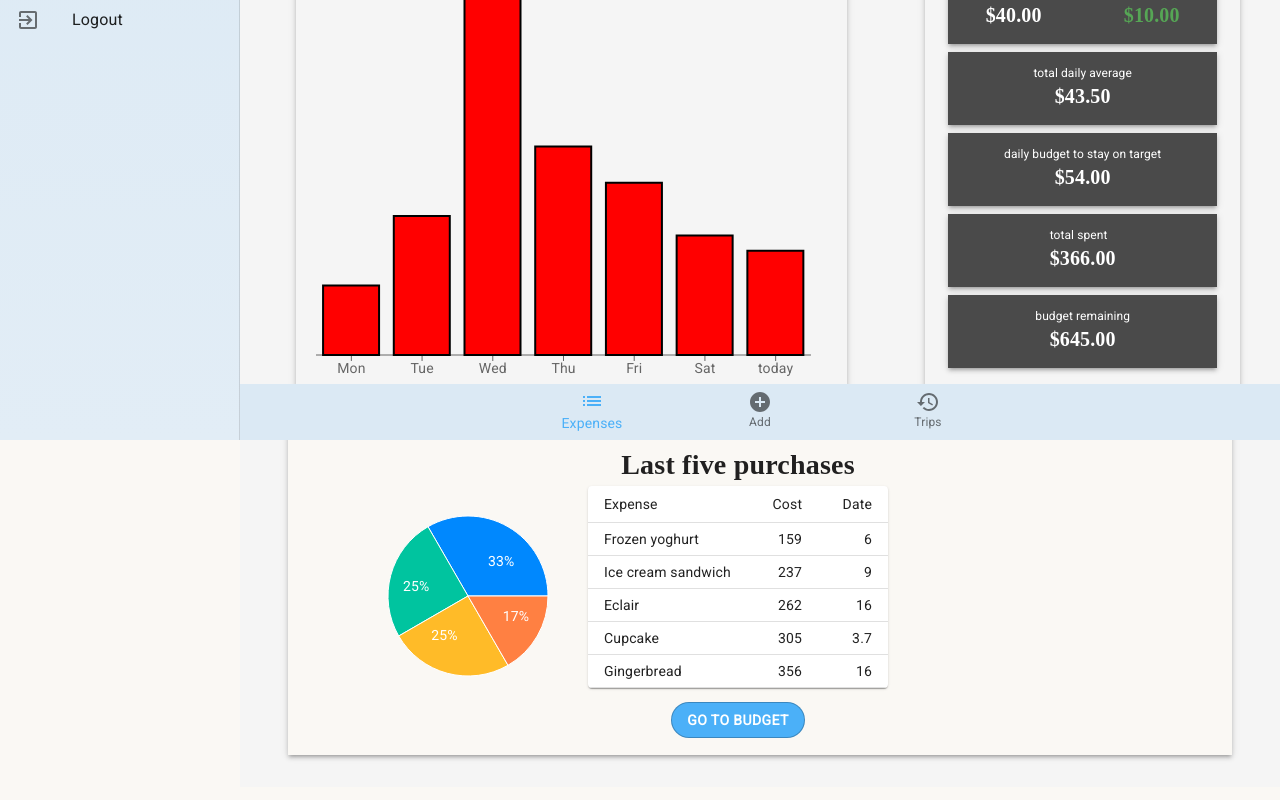
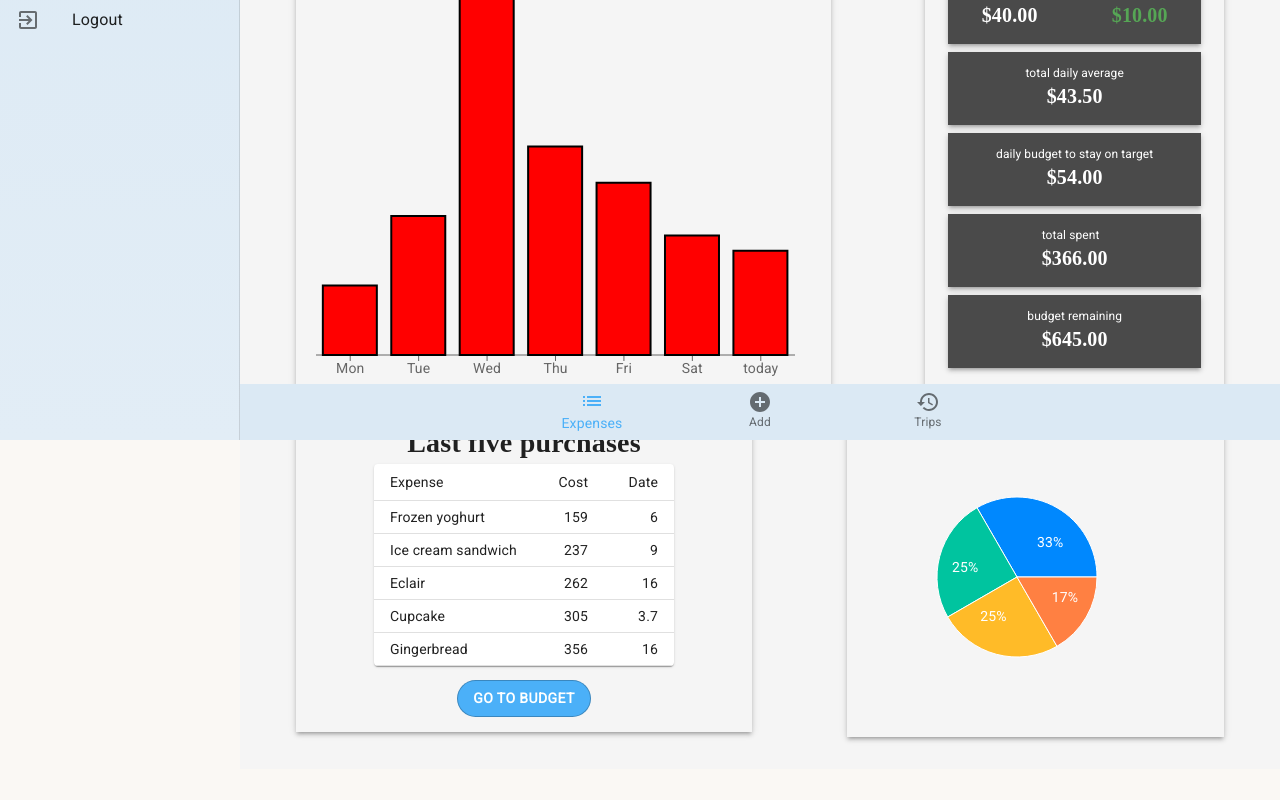
Before and after one commit to kzunino/travelmor_api, a React (Create React App) app in the folder client/: page /dashboard/trip in a window 1280 px wide. Shown: the part 360-1160 px from the top of the page. Built offline with nearby package versions, Linux system fonts and the light colour scheme.

Commit message:
trying react charts.js 2

```diff
--- a/client/src/components/Trip.js
+++ b/client/src/components/Trip.js
@@ -124,14 +124,14 @@ const useStyles = makeStyles((theme) => ({
     color: theme.palette.boxContentBudgetHeading.main,
   },
   headingBox: {
-    width: '100%',
+    // width: '100%',
     padding: 15,
   },
   barChartBox: {
-    width: '100%',
+    // width: '100%',
   },
   budgetBox: {
-    width: '100%',
+    // width: '100%',
     padding: 15,
     [theme.breakpoints.down('xs')]: {
       padding: 5,
@@ -476,185 +476,13 @@ const Trip = () => {
                     </Box>
                   </Box>
                 </Grid>
-              </Grid>
-            </Grid>
 
-            {/* -----Graphs Container----- */}
-            <Box m={1} boxShadow={3} className={classes.mainContentBox}>
-              <Grid item>
-                <Grid container>
-                  {/* items */}
-                  {/* <Grid
-                    xs={12}
-                    sm={7}
-                    md={8}
-                    item
-                    className={classes.chartContainer}
-                  >
-                    <ResponsiveContainer
-                      width='99%'
-                      // height={matchXs ? '50%' : undefined}
-                    >
-                      <BarChart
-                        // width={matchXs ? 350 : 500}
-                        // height={matchXs ? 250 : 400}
-                        data={data}
-                        margin={{
-                          top: 20,
-                          right: 30,
-                          left: 20,
-                          bottom: 5,
-                        }}
-                      >
-                        <XAxis dataKey='name' />
-                        {/* <YAxis /> */}
-
-                  {/* <Tooltip />
-                        <Legend />
-                        <Bar dataKey='$' fill='#ff0000' />
-                      </BarChart>
-                    </ResponsiveContainer>
-                  </Grid> */}
-
-                  {/* <Grid xs={12} sm={5} md={4} item>
-                    <Box m={1} boxShadow={3} className={classes.box}>
-                      <Grid container direction='column'>
-                        <Grid item className={classes.spendingInfoWidget}>
-                          <Typography
-                            variant='h6'
-                            align='center'
-                            className={classes.budgetData}
-                          >
-                            {Moment(Date.now()).format('MMM Do, YYYY')}
-                          </Typography>
-                        </Grid>
-                        <Grid container justify='space-around'>
-                          <Grid item className={classes.dailySpendingItems}>
-                            <Typography variant='subtitle2'>
-                              spent today
-                            </Typography>
-                            <Typography
-                              variant='h6'
-                              className={classes.budgetData}
-                            >
-                              $40.00
-                            </Typography>
-                          </Grid>
-                          <Grid item className={classes.dailySpendingItems}>
-                            <Typography variant='subtitle2'>
-                              remaining
-                            </Typography>
-                            <Typography
-                              variant='h6'
-                              className={classes.underBudgetColor}
-                            >
-                              $10.00
-                            </Typography>
-                          </Grid>
-                        </Grid>
-                      </Grid>
-                    </Box>
-
-                    <Box m={1} boxShadow={3} className={classes.box}>
-                      <Grid container justify='space-around' direction='row'>
-                        <Grid item className={classes.averageSpendingItems}>
-                          <Typography variant='subtitle2'>
-                            total daily average
-                          </Typography>
-                          <Typography
-                            variant='h6'
-                            align='center'
-                            className={classes.budgetData}
-                          >
-                            $43.50
-                          </Typography>
-                        </Grid>
-                      </Grid>
-                    </Box>
-
-                    <Box m={1} boxShadow={3} className={classes.box}>
-                      <Grid container justify='space-around' direction='row'>
-                        <Grid item className={classes.averageSpendingItems}>
-                          <Typography variant='subtitle2'>
-                            daily budget to stay on target
-                          </Typography>
-                          <Typography
-                            variant='h6'
-                            align='center'
-                            className={classes.budgetData}
-                          >
-                            $54.00
-                          </Typography>
-                        </Grid>
-                      </Grid>
-                    </Box>
-
-                    <Box m={1} boxShadow={3} className={classes.box}>
-                      <Grid container justify='space-around' direction='row'>
-                        <Grid item className={classes.averageSpendingItems}>
-                          <Typography variant='subtitle2'>
-                            total spent
-                          </Typography>
-                          <Typography
-                            variant='h6'
-                            align='center'
-                            className={classes.budgetData}
-                          >
-                            $366.00
-                          </Typography>
-                        </Grid>
-                      </Grid>
-                    </Box>
-
-                    <Box m={1} boxShadow={3} className={classes.box}>
-                      <Grid container justify='space-around' direction='row'>
-                        <Grid item className={classes.averageSpendingItems}>
-                          <Typography variant='subtitle2'>
-                            budget remaining
-                          </Typography>
-                          <Typography
-                            variant='h6'
-                            align='center'
-                            className={classes.budgetData}
-                          >
-                            $645.00
-                          </Typography>
-                        </Grid>
-                      </Grid>
-                    </Box>
-                  </Grid> */}
-                </Grid>
-                {/* ---- Pie Chart ----- */}
-                <Grid item>
-                  <Grid
-                    container
-                    direction='row'
-                    justify='center'
-                    alignItems='center'
-                  >
                 {/* Pie Chart */}
-                    <Grid sm={6} item>
-                      <PieChart width={300} height={300}>
-                        <Pie
-                          data={pieData}
-                          cx={150}
-                          cy={150}
-                          labelLine={false}
-                          label={renderCustomizedLabel}
-                          outerRadius={80}
-                          fill='#8884d8'
-                          dataKey='value'
-                        >
-                          {data.map((entry, index) => (
-                            <Cell
-                              key={`cell-${index}`}
-                              fill={COLORS[index % COLORS.length]}
-                            />
-                          ))}
-                        </Pie>
-                      </PieChart>
-                    </Grid>
-                    <Grid xs={12} sm={matchesTable ? 8 : 5} item>
+                <Grid item xs>
+                  <Grid container justify='space-between'>
+                    {/* Last Five Purchases Table */}
+                    <Grid xs={12} sm={6} item>
+                      <Box m={1} boxShadow={3} className={classes.budgetBox}>
                         <Typography variant='h4' align='center'>
                           Last five purchases
                         </Typography>
@@ -708,11 +536,37 @@ const Trip = () => {
                             </Grid>
                           </Grid>
                         </Grid>
+                      </Box>
+                    </Grid>
+
+                    {/* ------ Pie Chart --------- */}
+                    <Grid xs={12} sm={5} item>
+                      <Box m={1} boxShadow={3} className={classes.budgetBox}>
+                        <PieChart width={300} height={300}>
+                          <Pie
+                            data={pieData}
+                            cx={150}
+                            cy={150}
+                            labelLine={false}
+                            label={renderCustomizedLabel}
+                            outerRadius={80}
+                            fill='#8884d8'
+                            dataKey='value'
+                          >
+                            {data.map((entry, index) => (
+                              <Cell
+                                key={`cell-${index}`}
+                                fill={COLORS[index % COLORS.length]}
+                              />
+                            ))}
+                          </Pie>
+                        </PieChart>
+                      </Box>
                     </Grid>
                   </Grid>
                 </Grid>
               </Grid>
-            </Box>
+            </Grid>
           </Container>
         </Grid>
       </main>
```
Lines whose indentation alone changed are shown as unchanged.
